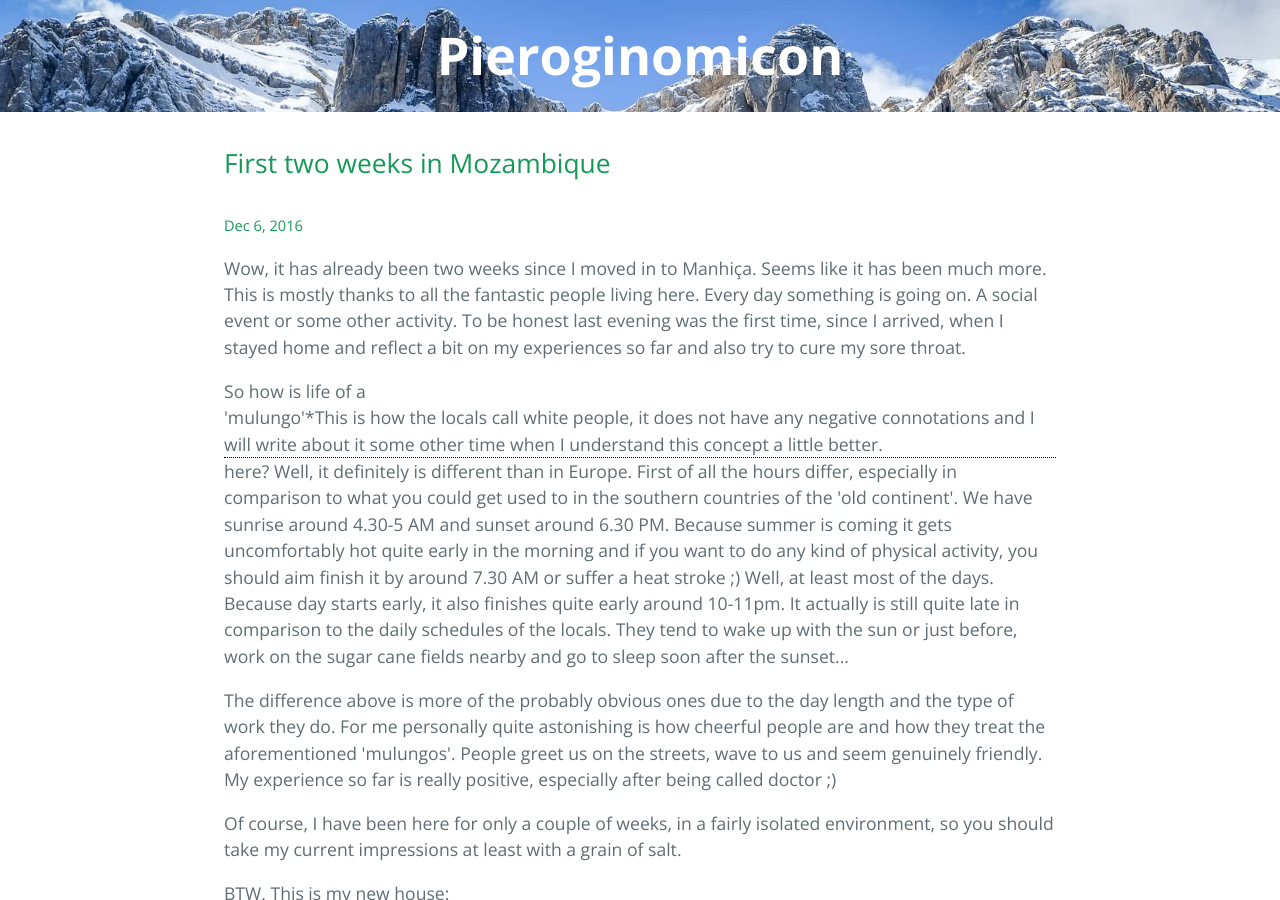
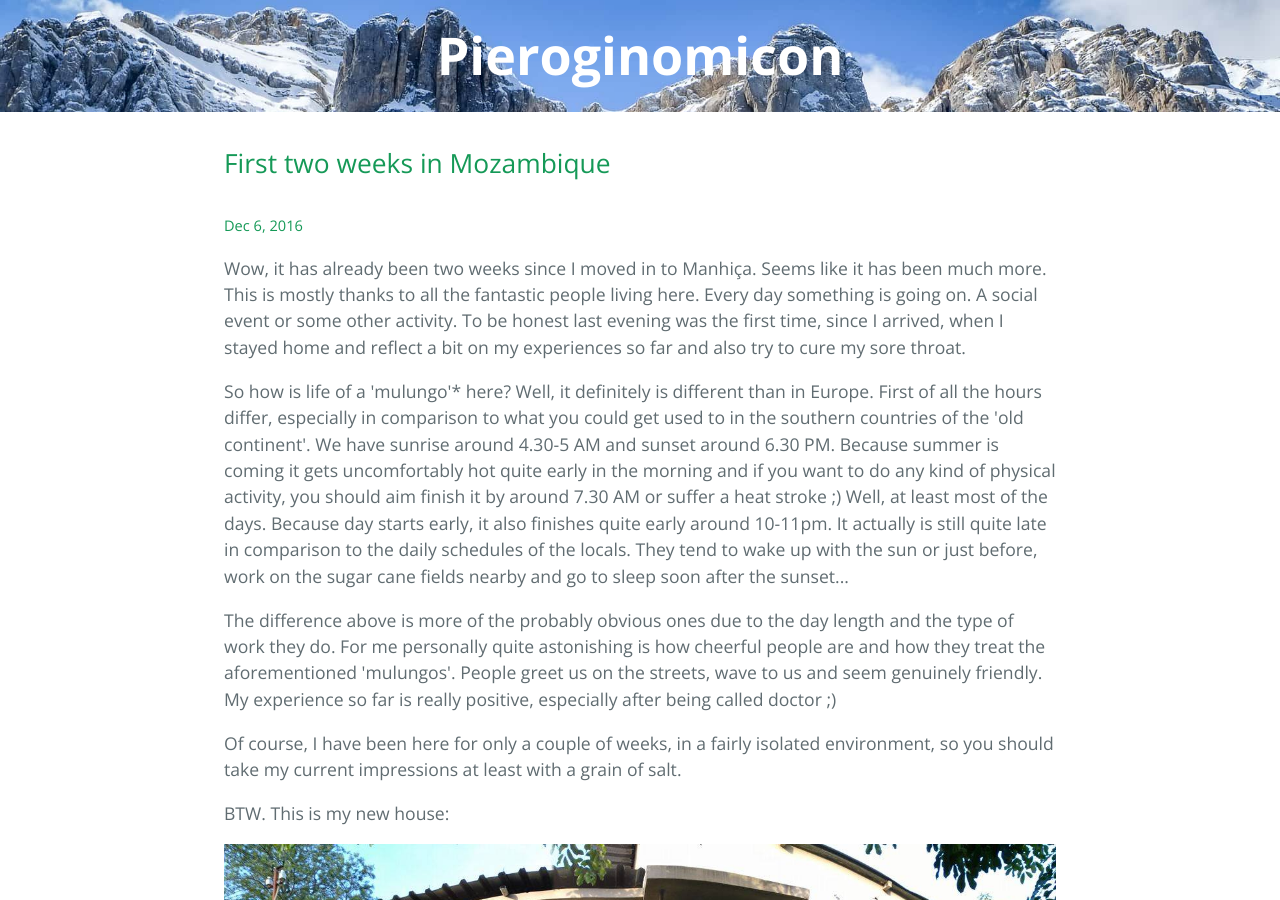
Before and after one commit to jerzyn/pieroginomicon, a Jekyll site: the page built from _posts/2016-12-07-First-week-in-manhica.html, in a window 1280 px wide and 900 px high. Built offline with Jekyll 4.4.1, drawn with Linux system fonts in a browser that asks for light colours; comment, search, counter and statistics services are not loaded; some of the changed text lies outside the part shown.

Commit message:
Revert tooltips. Leave for later

```diff
--- a/_posts/2016-12-07-First-week-in-manhica.html
+++ b/_posts/2016-12-07-First-week-in-manhica.html
@@ -9,7 +9,7 @@ comments: true
 
 <p>Wow, it has already been two weeks since I moved in to Manhiça. Seems like it has been much more. This is mostly thanks to all the fantastic people living here. Every day something is going on. A social event or some other activity. To be honest last evening was the first time, since I arrived, when I stayed home and reflect a bit on my experiences so far and also try to cure my sore throat.</p>
 
-<p>So how is life of a <span class="tooltip">'mulungo'*<span>This is how the locals call white people, it does not have any negative connotations and I will write about it some other time when I understand this concept a little better.</span></span>  here? Well, it definitely is different than in Europe. First of all the hours differ, especially in comparison to what you could get used to in the southern countries of the 'old continent'. We have sunrise around 4.30-5 AM and sunset around 6.30 PM. Because summer is coming it gets uncomfortably hot quite early in the morning and if you want to do any kind of physical activity, you should aim finish it by around 7.30 AM or suffer a heat stroke ;) Well, at least most of the days. Because day starts early, it also finishes quite early around 10-11pm. It actually is still quite late in comparison to the daily schedules of the locals. They tend to wake up with the sun or just before, work on the sugar cane fields nearby and go to sleep soon after the sunset...</p>
+<p>So how is life of a 'mulungo'* here? Well, it definitely is different than in Europe. First of all the hours differ, especially in comparison to what you could get used to in the southern countries of the 'old continent'. We have sunrise around 4.30-5 AM and sunset around 6.30 PM. Because summer is coming it gets uncomfortably hot quite early in the morning and if you want to do any kind of physical activity, you should aim finish it by around 7.30 AM or suffer a heat stroke ;) Well, at least most of the days. Because day starts early, it also finishes quite early around 10-11pm. It actually is still quite late in comparison to the daily schedules of the locals. They tend to wake up with the sun or just before, work on the sugar cane fields nearby and go to sleep soon after the sunset...</p>
 
 <p>The difference above is more of the probably obvious ones due to the day length and the type of work they do. For me personally quite astonishing is how cheerful people are and how they treat the aforementioned 'mulungos'. People greet us on the streets, wave to us and seem genuinely friendly. My experience so far is really positive, especially after being called doctor ;)</p>
 
```
Also changed, not shown: other parts of _posts/2016-12-07-First-week-in-manhica.html (+3 -0 lines).
